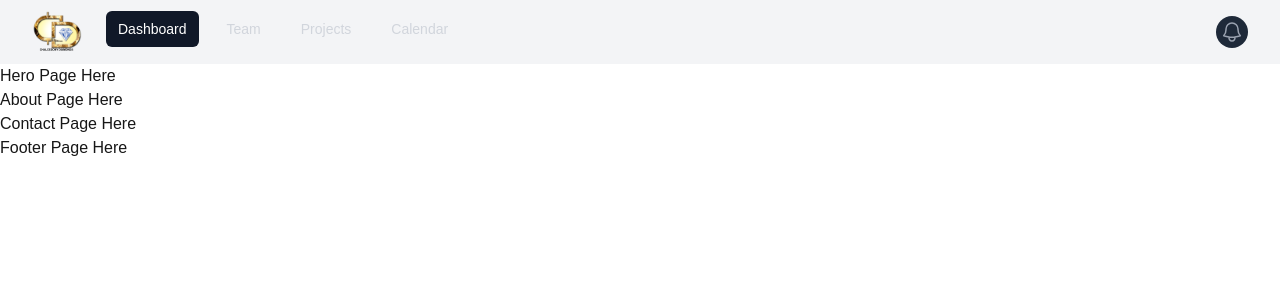
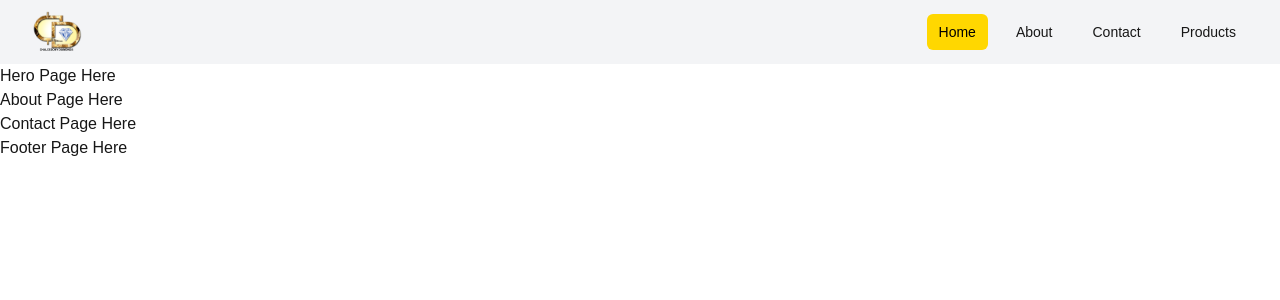
Before and after one commit to Ruthskery/pru_lydes, a Next.js app: page / in a window 1280 px wide. Shown: the top 300 px of the page. Built offline with nearby package versions, Linux system fonts and the light colour scheme.

Commit message:
navbar to

```diff
--- a/components/navbar.tsx
+++ b/components/navbar.tsx
@@ -6,10 +6,10 @@ import bcdq from '../public/src/bcdq.png';
 
 
 const navigation = [
-  { name: 'Dashboard', href: '#', current: true },
-  { name: 'Team', href: '#', current: false },
-  { name: 'Projects', href: '#', current: false },
-  { name: 'Calendar', href: '#', current: false },
+  { name: 'Home', href: '#', current: true },
+  { name: 'About', href: '#', current: false },
+  { name: 'Contact', href: '#', current: false },
+  { name: 'Products', href: '#', current: false },
 ]
 
 function classNames(...classes: string[]) {
@@ -38,15 +38,15 @@ const Navbar = () => {
             height={50}  // Set height
           />
         </div>
-        <div className="hidden sm:ml-6 sm:block">
-          <div className="flex space-x-4">
+        <div className="hidden sm:flex sm:items-center sm:ml-auto">
+        <div className="flex space-x-4">
             {navigation.map((item) => (
               <a
                 key={item.name}
                 href={item.href}
                 aria-current={item.current ? 'page' : undefined}
                 className={classNames(
-                  item.current ? 'bg-gray-900 text-white' : 'text-gray-300 hover:bg-gray-700 hover:text-white',
+                  item.current ? 'bg-[#FFD700] text-black font-bold' : 'text-black-900 hover:bg-[#FFD700] hover:text-black font-bold',
                   'rounded-md px-3 py-2 text-sm font-medium',
                 )}
               >
@@ -56,15 +56,15 @@ const Navbar = () => {
           </div>
         </div>
       </div>
-      <div className="absolute inset-y-0 right-0 flex items-center pr-2 sm:static sm:inset-auto sm:ml-6 sm:pr-0">
-        <button
+      {/* <div className="absolute inset-y-0 right-0 flex items-center pr-2 sm:static sm:inset-auto sm:ml-6 sm:pr-0"> */}
+        {/* <button
           type="button"
           className="relative rounded-full bg-gray-800 p-1 text-gray-400 hover:text-white focus:ring-2 focus:ring-white focus:ring-offset-2 focus:ring-offset-gray-800 focus:outline-hidden"
         >
           <span className="absolute -inset-1.5" />
           <span className="sr-only">View notifications</span>
           <BellIcon aria-hidden="true" className="size-6" />
-        </button>
+        </button> */}
 
         {/* Profile dropdown */}
         {/* <Menu as="div" className="relative ml-3">
@@ -109,7 +109,7 @@ const Navbar = () => {
             </MenuItem>
           </MenuItems>
         </Menu> */}
-      </div>
+      {/* </div> */}
     </div>
   </div>
 
@@ -122,7 +122,7 @@ const Navbar = () => {
           href={item.href}
           aria-current={item.current ? 'page' : undefined}
           className={classNames(
-            item.current ? 'bg-gray-900 text-white' : 'text-gray-300 hover:bg-gray-700 hover:text-white',
+            item.current ? 'bg-[#FFD700] text-black' : 'text-black-900 hover:bg-[#FFD700] hover:text-black',
             'block rounded-md px-3 py-2 text-base font-medium',
           )}
         >
```
